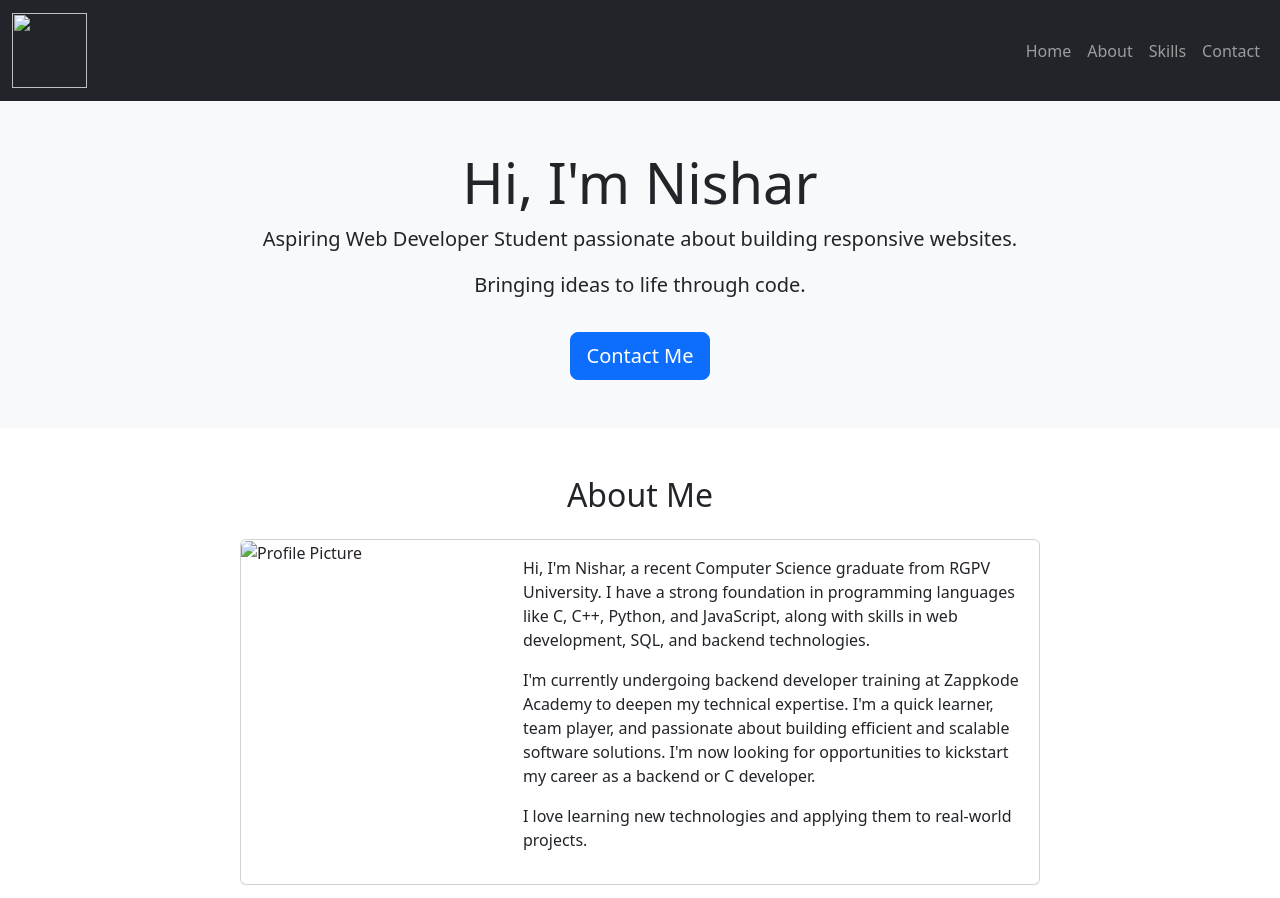
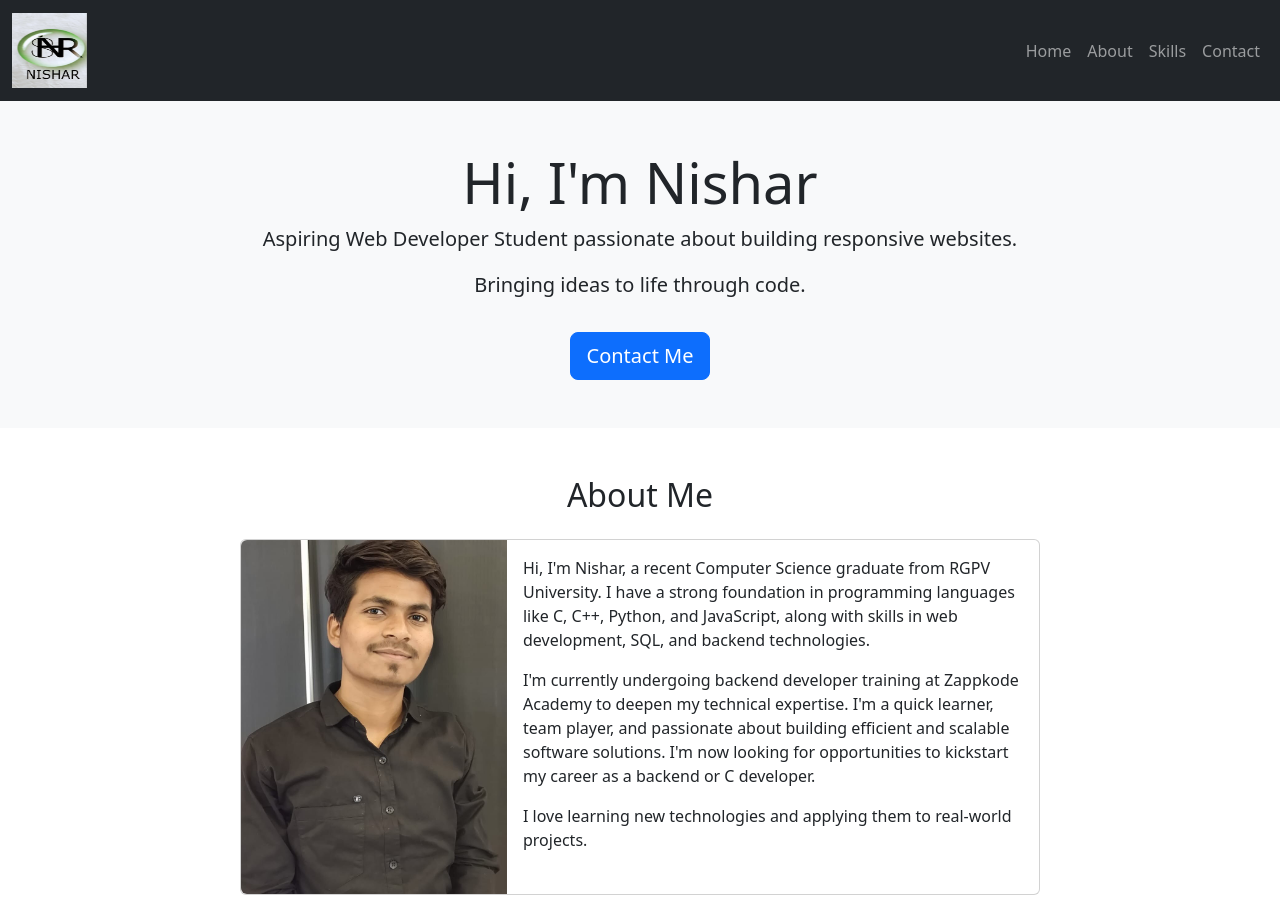
Before and after one commit to Nishar0812/my_portfolio, a plain HTML site: page index.html in a window 1280 px wide. Shown: the top 898 px of the page. Drawn offline with nearby package versions, Linux system fonts and the light colour scheme; the site is published under a folder, as on GitHub Pages, so addresses that start at the root find nothing.

Commit message:
index.html

```diff
--- a/index.html
+++ b/index.html
@@ -12,7 +12,7 @@
 <!-- Navbar -->
 <nav class="navbar navbar-expand-lg navbar-dark bg-dark">
   <div class="container-fluid">
-    <a class="navbar-brand" href="#"><img src=/hq720.jpg width="75px" height="75px" alt=""></a>
+    <a class="navbar-brand" href="#"><img src=hq720.jpg width="75px" height="75px" alt=""></a>
     <button class="navbar-toggler" type="button" data-bs-toggle="collapse" data-bs-target="#navbarNav">
       <span class="navbar-toggler-icon"></span>
     </button>
@@ -44,7 +44,7 @@
     <div class="card mx-auto" style="max-width: 800px;">
       <div class="row g-0">
         <div class="col-md-4">
-          <img src="/Nishar_side.jpg" class="img-fluid rounded-start" alt="Profile Picture">
+          <img src="Nishar_side.jpg" class="img-fluid rounded-start" alt="Profile Picture">
         </div>
         <div class="col-md-8">
           <div class="card-body">
```
